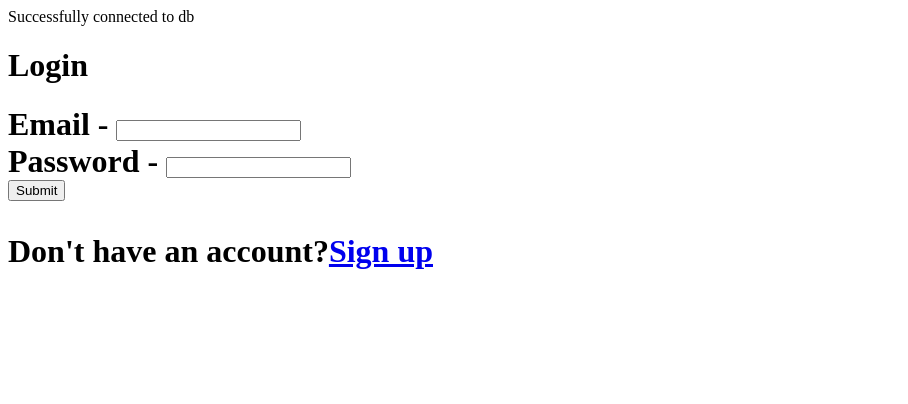
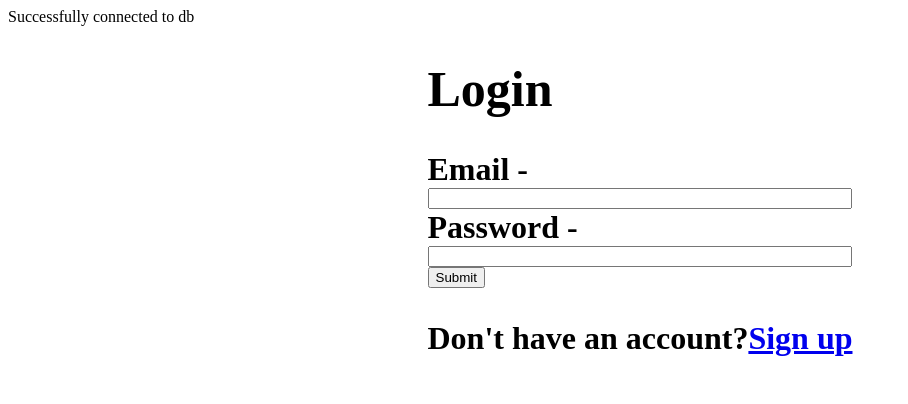
Before and after one commit to dylanvanh/ITECA3-Project, a PHP site: page /pages/auth/login/login.php in a window 1280 px wide. Shown: the top 404 px of the page, without its empty margins (0-908 px from the left). Run offline with PHP 8.4, Linux system fonts and the light colour scheme.

Commit message:
Added basic css for deliverable 2 hand-in

```diff
--- a/pages/auth/login/login.php
+++ b/pages/auth/login/login.php
@@ -57,22 +57,26 @@ if (isset($_POST['login'])) {
     <meta http-equiv="X-UA-Compatible" content="IE=edge">
     <meta name="viewport" content="width=device-width, initial-scale=1.0">
     <title>Login Form</title>
+    <link rel="stylesheet" href="loginStyles.css" />
     <script defer src="loginScript.js"></script>
 </head>
 
 <body>
-    <h1>Login<h1>
+    <div class="form-container">
         <form method="post" action="login.php" name="form">
+            <h1 class='title'>Login<h1>
+                    <div class="inputs">
                         <label for="email">Email -</label>
                         <input type="email" name="email" required>
-                <br>
                         <label for="password">Password -</label>
                         <input type="password" name="password" required>
-                <br>
+                    </div>
                     <button type="submit" name="login">Submit</button>
-                <br>
+                    <div>
                         <p>Don't have an account?<a href="signup.php">Sign up</a></p>
+                    </div>
         </form>
+    </div>
 </body>
 
 </html>
--- /dev/null
+++ b/pages/auth/login/loginStyles.css
@@ -0,0 +1,19 @@
+.title {
+    font-size: 50px;
+}
+
+.form-container {
+    display: flex;
+    justify-content: center;
+    align-items: center;
+}
+
+.inputs {
+    display: flex;
+    flex-direction: column;
+    justify-content: space-around;
+}
+
+.signupPageLink>p {
+    font-size: 5px;
+}
```
Lines whose indentation alone changed are shown as unchanged.
